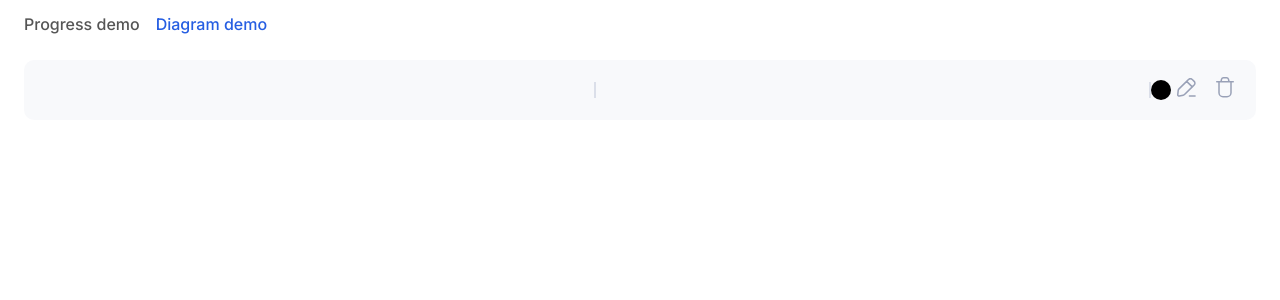
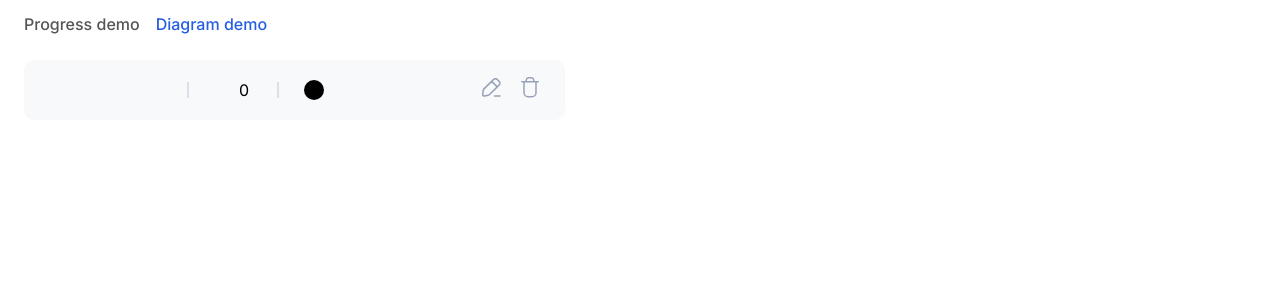
Before and after one commit to Ekaterina1418/progress-bar, a Vue app: page /diagram in a window 1280 px wide. Shown: the top 300 px of the page. Built offline with nearby package versions, Linux system fonts and the light colour scheme.

Commit message:
fix: update SectorRow input to enforce number type and add validation; initialize value in DiagramPage as a number

```diff
--- a/src/components/SectorRow.vue
+++ b/src/components/SectorRow.vue
@@ -4,7 +4,14 @@
       <input class="custom-input input-text" v-model="name" type="text" />
     </div>
     <div class="input-wrapper">
-      <input class="custom-input input-value" v-model="value" type="text" />
+      <input
+        class="custom-input input-value"
+        v-model.number="value"
+        type="number"
+        min="0"
+        max="100"
+        @input="value = Math.min(Math.max(value ?? 0, 0), 100)"
+      />
     </div>
     <input class="custom-input input-color" v-model="color" type="color" />
     <div class="actions">
@@ -16,7 +23,7 @@
 
 <script setup lang="ts">
 const name = defineModel<string | number>('name')
-const value = defineModel<string | number>('value')
+const value = defineModel<number>('value')
 const color = defineModel<string | number>('color')
 </script>
 
@@ -24,9 +31,11 @@ const color = defineModel<string | number>('color')
 .sector-row {
   display: flex;
   align-items: center;
-  padding: 10px 16px;
+  width: 541px;
+  height: 60px;
+  padding: 18px 20px;
+  border-radius: 10px;
   background: #dbdfe933;
-  border-radius: 10px;
   margin-bottom: 8px;
 }
 
@@ -61,18 +70,12 @@ const color = defineModel<string | number>('color')
   border: none;
   padding: 0;
 }
-.input-text,
-.input-value {
-  padding: 8px;
-  border: none;
-  background: transparent;
-  text-align: left;
-}
 .input-wrapper {
   position: relative;
-  flex: 2;
 }
-
+.input-wrapper:not(:last-child) {
+  margin-right: 25px;
+}
 .input-wrapper::after {
   content: '';
   position: absolute;
@@ -83,6 +86,31 @@ const color = defineModel<string | number>('color')
   background: #dbdfe9;
   transform: translateY(-50%);
 }
+.input-text {
+  width: 120px;
+  border: none;
+  background: transparent;
+  margin-right: 25px;
+}
+
+.input-value {
+  width: 40px;
+  text-align: right;
+  border: none;
+  background: transparent;
+  padding: 0 5px;
+  margin-right: 25px;
+}
+input[type='number']::-webkit-inner-spin-button,
+input[type='number']::-webkit-outer-spin-button {
+  -webkit-appearance: none;
+  margin: 0;
+}
+
+input[type='number'] {
+  -moz-appearance: textfield;
+}
+
 .actions {
   display: flex;
   gap: 8px;
--- a/src/pages/DiagramPage.vue
+++ b/src/pages/DiagramPage.vue
@@ -8,7 +8,7 @@ import { reactive } from 'vue'
 
 const model = reactive({
   name: '',
-  value: '',
+  value: 0,
   color: '',
 })
 </script>
```
